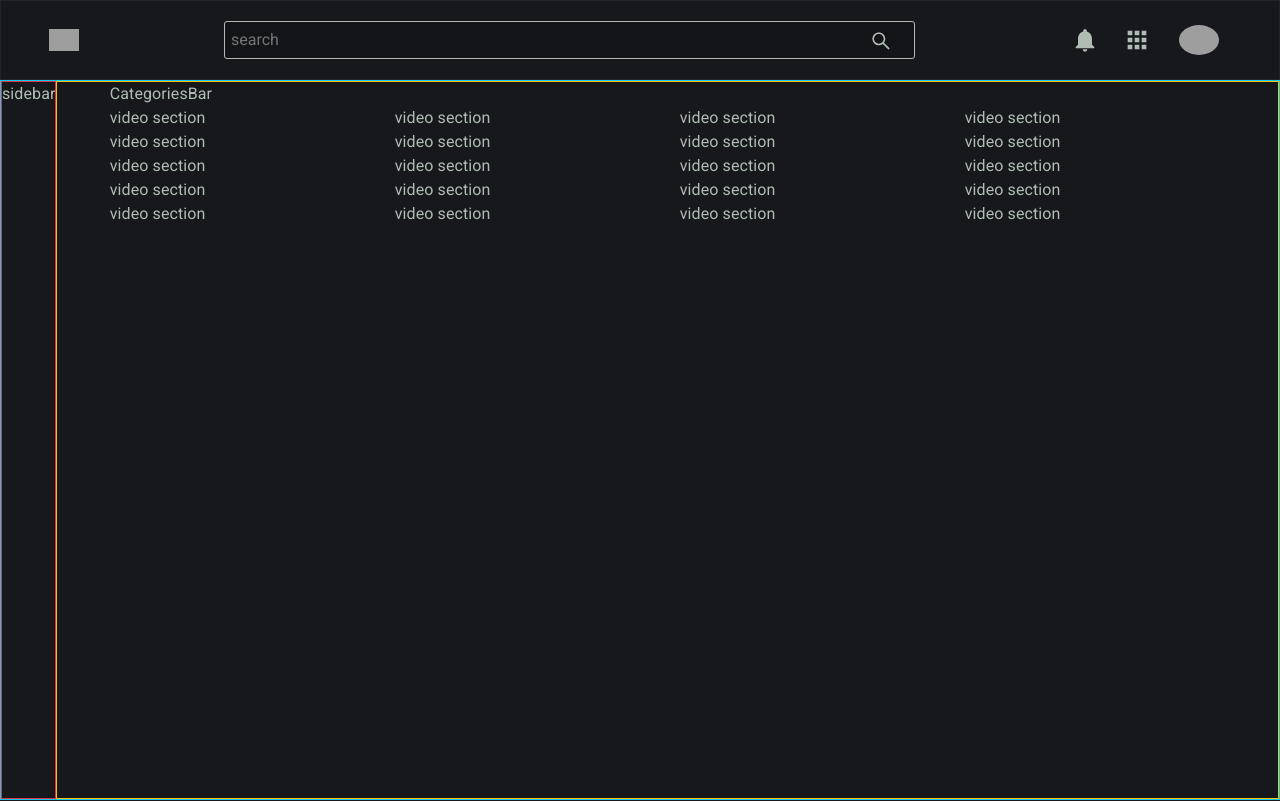
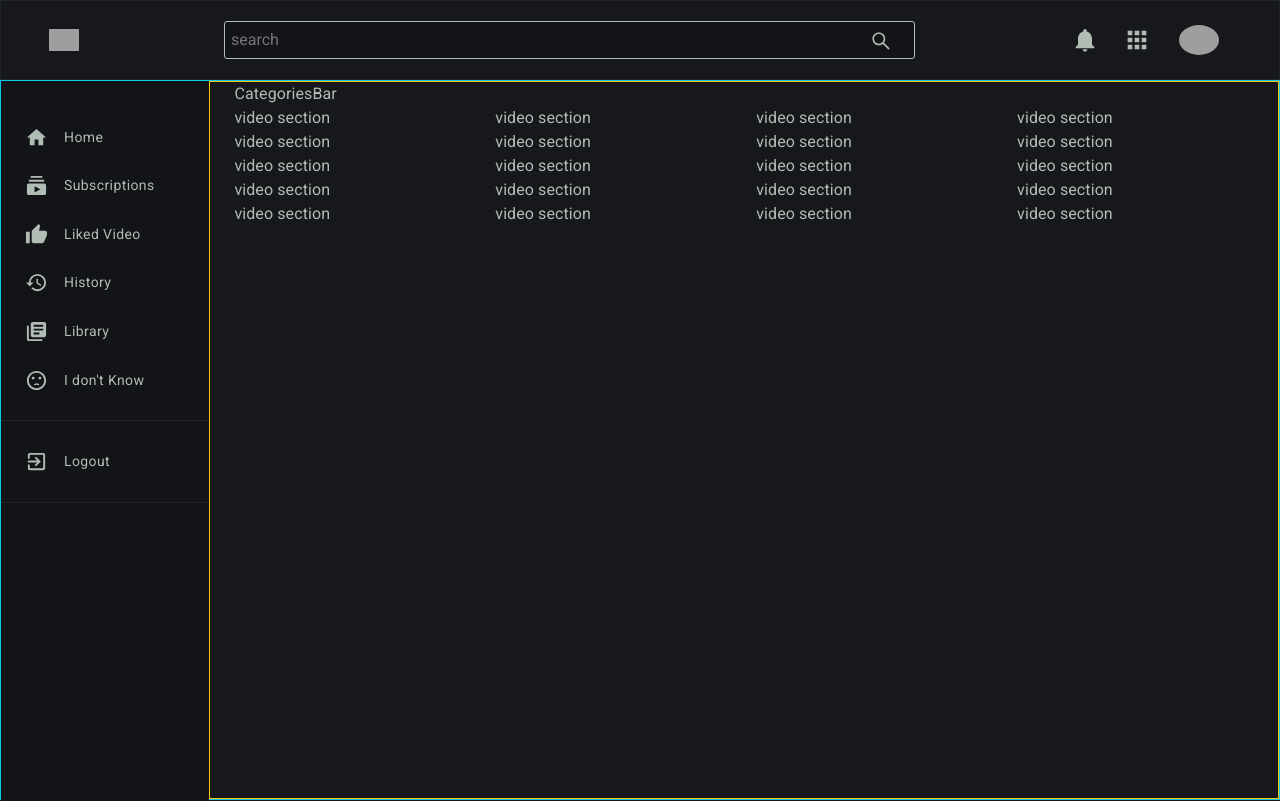
Before and after one commit to rahulnj/Reactjs-youtube-clone-app, a React (Create React App) app: page / in a window 1280 px wide. Built offline with nearby package versions, Linux system fonts and the light colour scheme; grey boxes are pictures that could not be loaded.

Commit message:
sidebar toggle added and state also added

```diff
--- a/src/App.js
+++ b/src/App.js
@@ -1,4 +1,4 @@
-import React from 'react'
+import React, { useState } from 'react'
 import { Container } from 'react-bootstrap'
 
 import './_app.scss'
@@ -15,11 +15,18 @@ import HomeScreen from './pages/HomeScreen'
 
 
 const App = () => {
+  const [sidebar, setSidebar] = useState(false)
+
+  const handleToggleSidebar = () => {
+    setSidebar(value => !value)
+  }
+
+
   return (
     <>
-      <Header />
+      <Header handleToggleSidebar={handleToggleSidebar} />
       <div className="app_container border border-info">
-        <Sidebar />
+        <Sidebar sidebar={sidebar} />
         <Container fluid className='app_main border border-warning'>
           <HomeScreen />
         </Container>
--- a/src/components/Header/Header.js
+++ b/src/components/Header/Header.js
@@ -8,10 +8,12 @@ import { MdNotifications, MdApps } from 'react-icons/md'
 
 
 
-const Header = () => {
+const Header = ({ handleToggleSidebar }) => {
     return (
         <div className='border border-dark header'>
-            <FaBars className="header_menu" size={26} />
+            <FaBars className="header_menu" size={26}
+                onClick={() => handleToggleSidebar()}
+            />
             <img className="header_logo" src="http://pngimg.com/uploads/youtube/youtube_PNG2.png"
                 alt="" />
             <form>
--- a/src/components/Sidebar/Sidebar.js
+++ b/src/components/Sidebar/Sidebar.js
@@ -1,11 +1,51 @@
 import React from 'react'
 import './_Sidebar.scss'
 
-const Sidebar = () => {
+import {
+    MdSubscriptions,
+    MdExitToApp,
+    MdThumbUp,
+    MdHistory,
+    MdLibraryBooks,
+    MdHome,
+    MdSentimentDissatisfied,
+} from "react-icons/md"
+
+
+const Sidebar = ({ sidebar }) => {
     return (
-        <div className='border border-danger'>
-            sidebar
-        </div>
+        <nav className={sidebar ? "sidebar open" : "sidebar"}>
+            <li>
+                <MdHome size={23} />
+                <span>Home</span>
+            </li>
+            <li>
+                <MdSubscriptions size={23} />
+                <span>Subscriptions</span>
+            </li>
+            <li>
+                < MdThumbUp size={23} />
+                <span>Liked Video</span>
+            </li>
+            <li>
+                <MdHistory size={23} />
+                <span>History</span>
+            </li>
+            <li>
+                <MdLibraryBooks size={23} />
+                <span>Library</span>
+            </li>
+            <li>
+                <MdSentimentDissatisfied size={23} />
+                <span>I don't Know</span>
+            </li>
+            <hr />
+            <li>
+                <MdExitToApp size={23} />
+                <span>Logout</span>
+            </li>
+            <hr />
+        </nav>
     )
 }
 
--- a/src/components/Sidebar/_Sidebar.scss
+++ b/src/components/Sidebar/_Sidebar.scss
@@ -0,0 +1,63 @@
+@import '../../_base.scss';
+
+.sidebar{
+    background: $black-secondary;
+
+    display: flex;
+    flex-direction: column;
+
+    width: 250px;
+    height: 90vh;
+    padding-top: 2rem;
+
+    transition: transform 0.2s ease-in;
+    li{
+        transition-timing-function: ease-in;
+        transition:all 0.2s;
+
+        display: flex;
+        align-items: center;
+
+        padding:0.6rem 1.5rem;
+        margin: 0.2rem 0;
+        cursor:pointer;
+
+        span{
+           margin-left: 1rem;
+           font-size: 14px;
+           font-weight: 500;
+           letter-spacing: 0.4px;
+        }
+        &:hover{
+            background-color: $border-color;
+        }
+    }
+    hr{
+        background-color: $border-color;
+    }
+    &.open{
+        // display: block;
+        transform: translate(0);
+    }
+}
+
+@media (max-width:$breakpoint-medium){
+.sidebar{
+    width: 90px;
+    li{
+        justify-content: center;
+    }
+    span{
+        display: none;
+    }
+  }
+}
+
+@media (max-width:$breakpoint-small){
+    .sidebar{
+    //    display: none;
+    transform: translate(-100%);
+    position: fixed;
+    z-index: 999;
+      }
+    }
```
